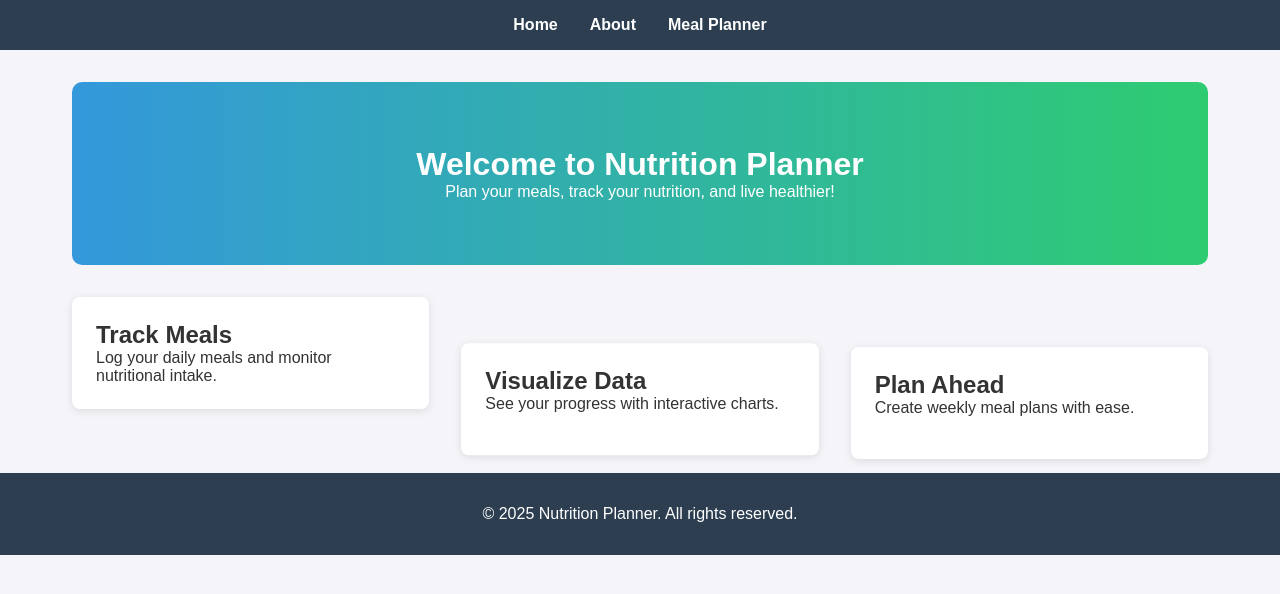
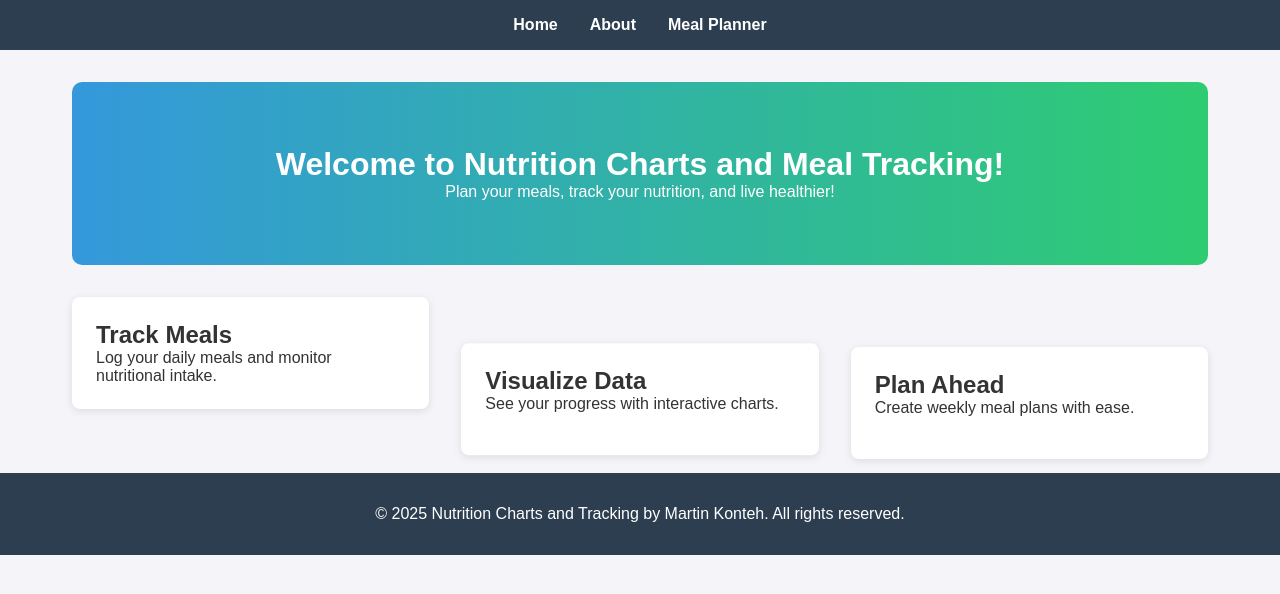
Before and after one commit to BossChoper/INST377_Final_Project, a website: page public/index.html in a window 1280 px wide. Drawn offline with nearby package versions, Linux system fonts and the light colour scheme.

Commit message:
Adjusted index.html

```diff
--- a/public/index.html
+++ b/public/index.html
@@ -3,7 +3,7 @@
 <head>
     <meta charset="UTF-8">
     <meta name="viewport" content="width=device-width, initial-scale=1.0">
-    <title>Nutrition Planner</title>
+    <title>Nutrition Charts</title>
     <script src="https://cdn.jsdelivr.net/npm/chart.js@4.4.4/dist/chart.umd.min.js"></script>
     <script src="https://cdn.jsdelivr.net/npm/gsap@3.12.5/dist/gsap.min.js"></script>
     <style>
@@ -145,7 +145,7 @@
     </div>
 
     <footer>
-        <p>© 2025 Nutrition Planner. All rights reserved.</p>
+        <p>© 2025 Nutrition Charts and Tracking by Martin Konteh. All rights reserved.</p>
     </footer>
 
     <script>
@@ -157,7 +157,7 @@
         const pages = {
             home: `
                 <div class="hero">
-                    <h1>Welcome to Nutrition Planner</h1>
+                    <h1>Welcome to Nutrition Charts and Meal Tracking! </h1>
                     <p>Plan your meals, track your nutrition, and live healthier!</p>
                 </div>
                 <div class="content-grid">
```
